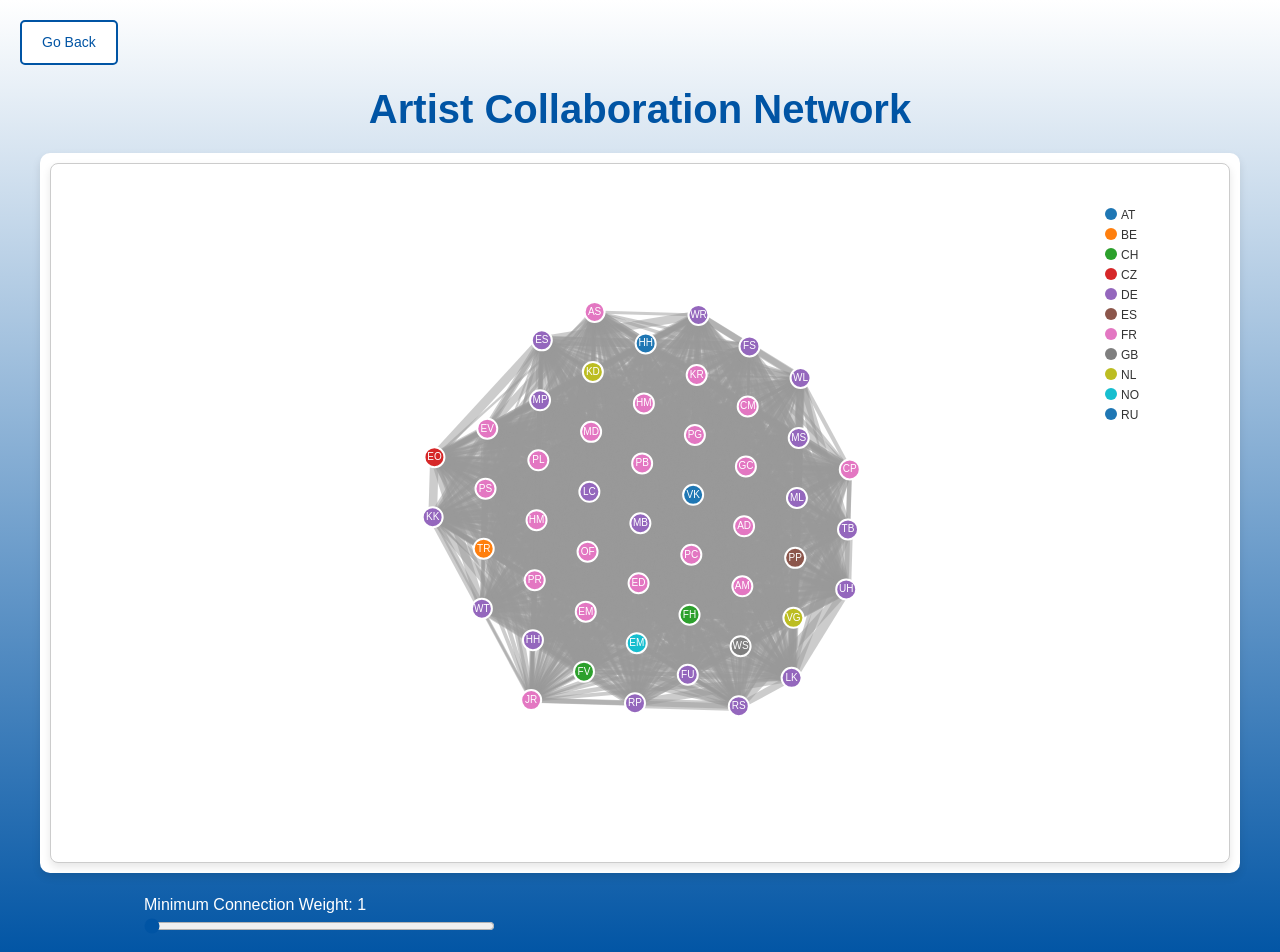
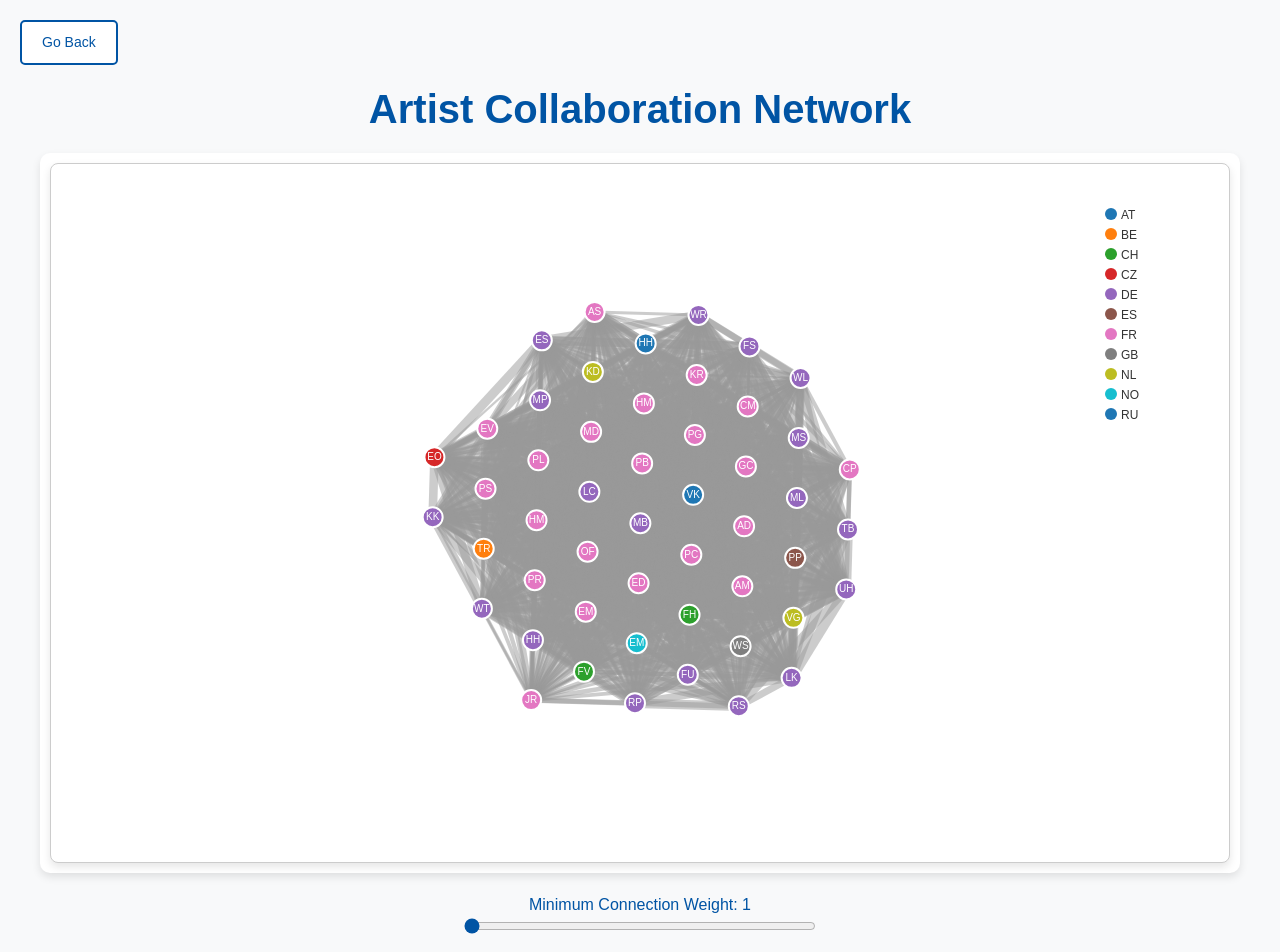
Before and after one commit to mtiessler/Geographical-Mapping-Visualizatior, a React (Create React App) app in the folder UE/Assignment_2/: page /graph in a window 1280 px wide. Shown: the top 952 px of the page. Built offline with nearby package versions, Linux system fonts and the light colour scheme.

Commit message:
graph fixes

```diff
--- a/UE/Assignment_2/src/components/ArtVisCollaborationNetwork.tsx
+++ b/UE/Assignment_2/src/components/ArtVisCollaborationNetwork.tsx
@@ -175,12 +175,21 @@ const ArtVisCollaborationNetwork: React.FC = () => {
                         (link.target as NodeDatum).id === d.id
                 );
 
-                const connectedNodeIds = new Set(
-                    connectedLinks.flatMap((link) => [
-                        (link.source as NodeDatum).id,
-                        (link.target as NodeDatum).id,
-                    ])
-                );
+                const connectedNodes = connectedLinks.map((link) => {
+                    const otherNodeId =
+                        (link.source as NodeDatum).id === d.id
+                            ? (link.target as NodeDatum).id
+                            : (link.source as NodeDatum).id;
+
+                    return nodes.find((node) => node.id === otherNodeId);
+                }).filter((node): node is NodeDatum => !!node);
+
+                const connectedNodeDetails = connectedNodes
+                    .map(
+                        (node) =>
+                            `${node.firstname || ''} ${node.lastname || ''} (${node.nationality || 'Unknown'})`
+                    )
+                    .join('<br/>');
 
                 linkSelection
                     .attr('stroke', (link) =>
@@ -193,17 +202,22 @@ const ArtVisCollaborationNetwork: React.FC = () => {
                 nodeGroups
                     .selectAll<SVGCircleElement, NodeDatum>('circle')
                     .attr('stroke', (node: NodeDatum) =>
-                        connectedNodeIds.has(node.id) ? '#ff9900' : '#fff'
+                        connectedNodes.find((n) => n.id === node.id) || d.id === node.id ? '#ff9900' : '#fff'
                     )
                     .attr('stroke-width', (node: NodeDatum) =>
-                        connectedNodeIds.has(node.id) ? 3 : 2
+                        connectedNodes.find((n) => n.id === node.id) || d.id === node.id ? 3 : 2
                     );
 
-                tooltip.style('visibility', 'visible').html(`
-      <strong>${d.firstname} ${d.lastname}</strong><br/>
-      Nationality: ${d.nationality}<br/>
-      Exhibitions: ${d.exhibitions_count || 0}
-    `);
+                tooltip
+                    .style('visibility', 'visible')
+                    .html(`
+                <strong>${d.firstname || ''} ${d.lastname || ''}</strong><br/>
+                Nationality: ${d.nationality || 'Unknown'}<br/>
+                Exhibitions: ${d.exhibitions_count || 0}<br/>
+                <hr/>
+                <strong>Connected to:</strong><br/>
+                ${connectedNodeDetails || 'None'}
+            `);
             })
             .on('mousemove', (event) => {
                 tooltip
@@ -222,7 +236,6 @@ const ArtVisCollaborationNetwork: React.FC = () => {
 
                 tooltip.style('visibility', 'hidden');
             });
-
         const legendG = svg
             .append('g')
             .attr('transform', `translate(${width - 150}, 50)`);
@@ -275,7 +288,6 @@ const ArtVisCollaborationNetwork: React.FC = () => {
                 justifyContent: 'center',
                 minHeight: '100vh',
                 padding: '20px',
-                background: 'linear-gradient(to top, #0054a4, #ffffff)',
             }}
         >
             <button
@@ -351,12 +363,18 @@ const ArtVisCollaborationNetwork: React.FC = () => {
                     pointerEvents: 'none',
                 }}
             ></div>
-            <div style={{ marginTop: '20px', width: '80%', color: '#ffffff' }}>
-                <label>
-                    Minimum Connection Weight: {minEdgeWeight}
-                    <input
-                        type="range"
-                        min="1"
+            <div
+                style={{
+                    marginTop: '20px', // Space above the slider
+                    width: '80%',
+                    textAlign: 'center',
+                    color: '#0054a4', // Blue text for the slider label
+                }}
+            ><label>
+                Minimum Connection Weight: {minEdgeWeight}
+                <input
+                    type="range"
+                    min="1"
                         max="100"
                         value={minEdgeWeight}
                         onChange={(e) => setMinEdgeWeight(parseInt(e.target.value, 10))}
```
